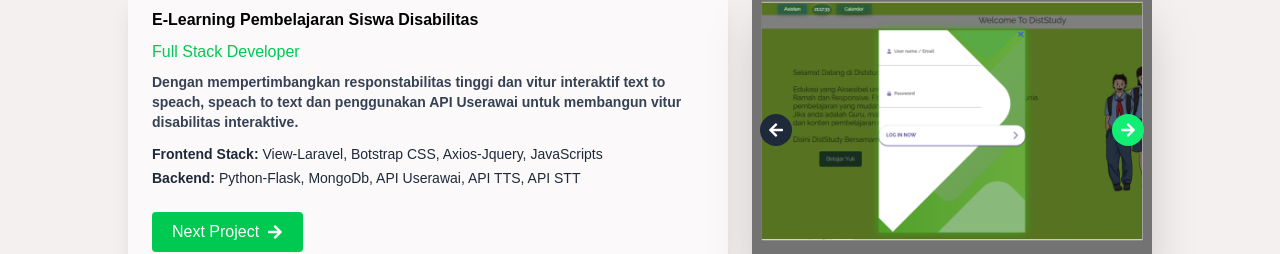
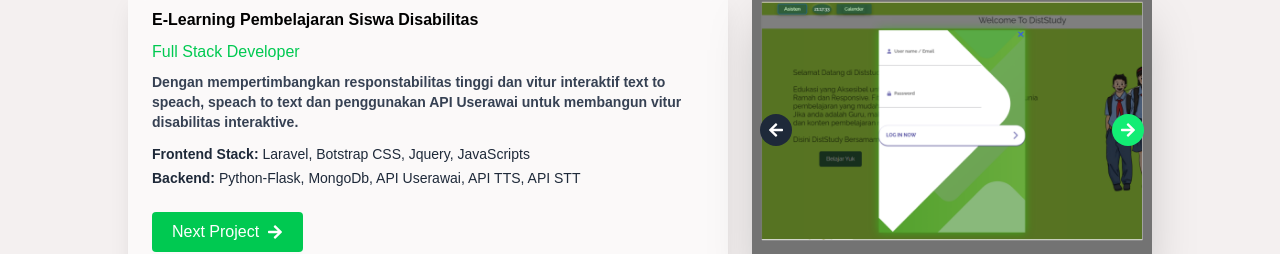
Before and after one commit to Putra-pkwl03/My-Portfolio, a Next.js app: page / in a window 1280 px wide. Shown: the part 3314-3568 px from the top of the page. Built offline with nearby package versions, Linux system fonts and the light colour scheme.

Commit message:
update profile

```diff
--- a/app/components/Projects.tsx
+++ b/app/components/Projects.tsx
@@ -9,7 +9,7 @@ const projects = [
     title: "E-Learning Pembelajaran Siswa Disabilitas",
     deskripsi: "Dengan mempertimbangkan responstabilitas tinggi dan vitur interaktif text to speach, speach to text dan penggunakan API Userawai untuk membangun vitur disabilitas interaktive.",
     role: "Full Stack Developer",
-    frontend: "View-Laravel, Botstrap CSS, Axios-Jquery, JavaScripts",
+    frontend: "Laravel, Botstrap CSS, Jquery, JavaScripts",
     backend: "Python-Flask, MongoDb, API Userawai, API TTS, API STT",
     images: [
       "/img/projects/1.png",
```
